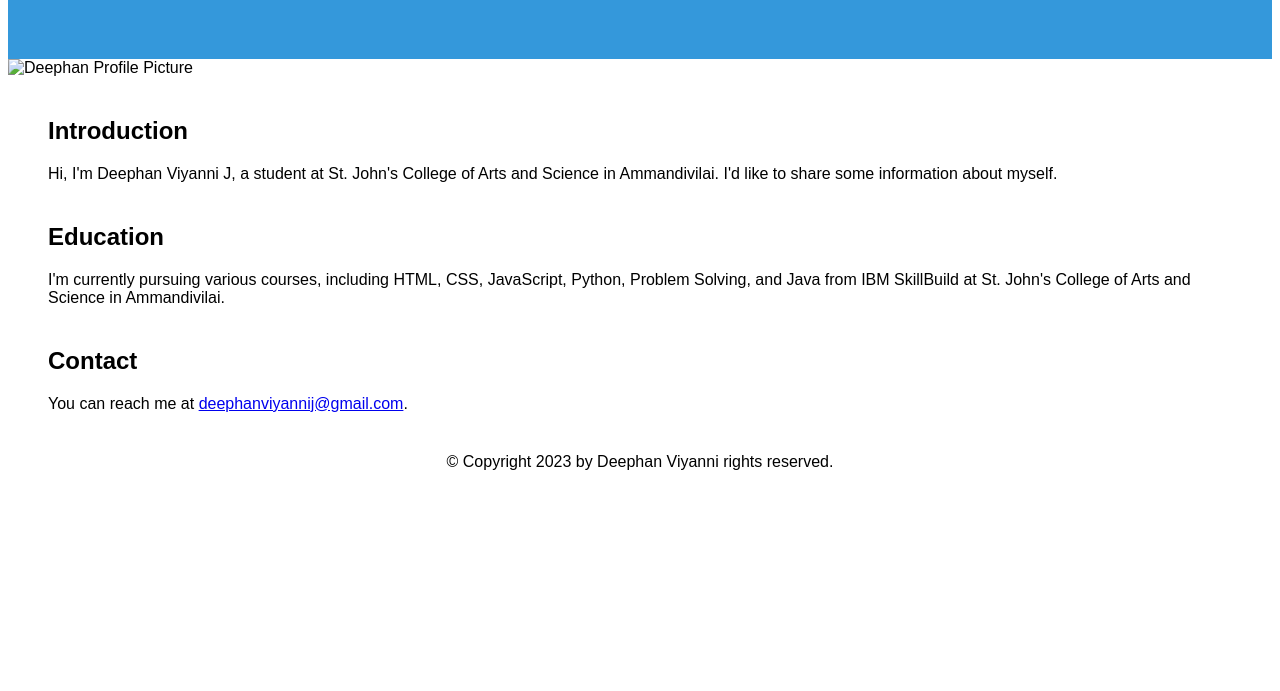
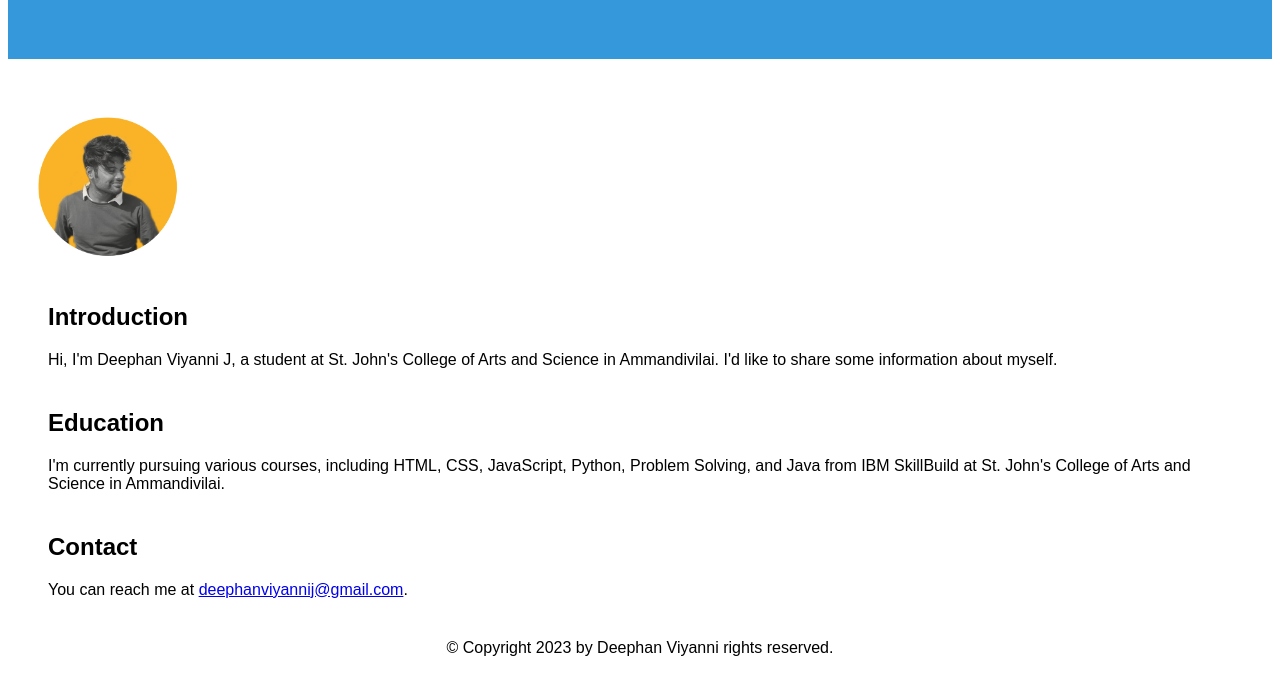
Before and after one commit to Deephanviyanni/Deephan, a plain HTML site: page index.html in a window 1280 px wide. Shown: the part 109-800 px from the top of the page. Drawn offline with Linux system fonts and the light colour scheme.

Commit message:
Update index.html

```diff
--- a/index.html
+++ b/index.html
@@ -21,7 +21,7 @@
     <header>
         <h1> I am Deephan Viyanni J </h1>
     </header>
-<img src="D:/photo.jpg" alt="Deephan Profile Picture" width="200" height="200">
+<img src="deephan.jpeg" alt="Deephan Profile Picture" width="200" height="200">
     <section>
         <h2>Introduction</h2>
         <p>Hi, I'm Deephan Viyanni J, a student at St. John's College of Arts and Science in Ammandivilai. I'd like to share some information about myself.</p>
```
